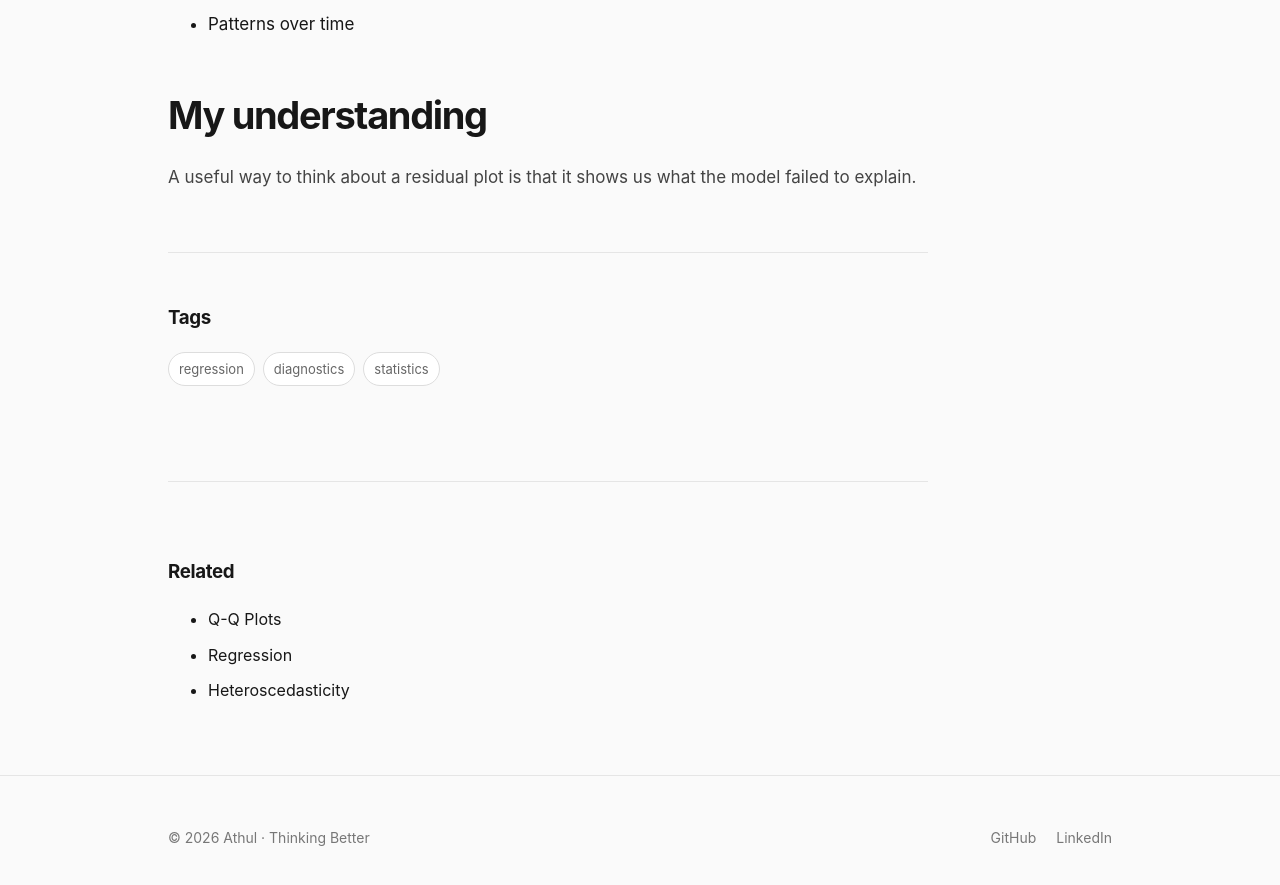
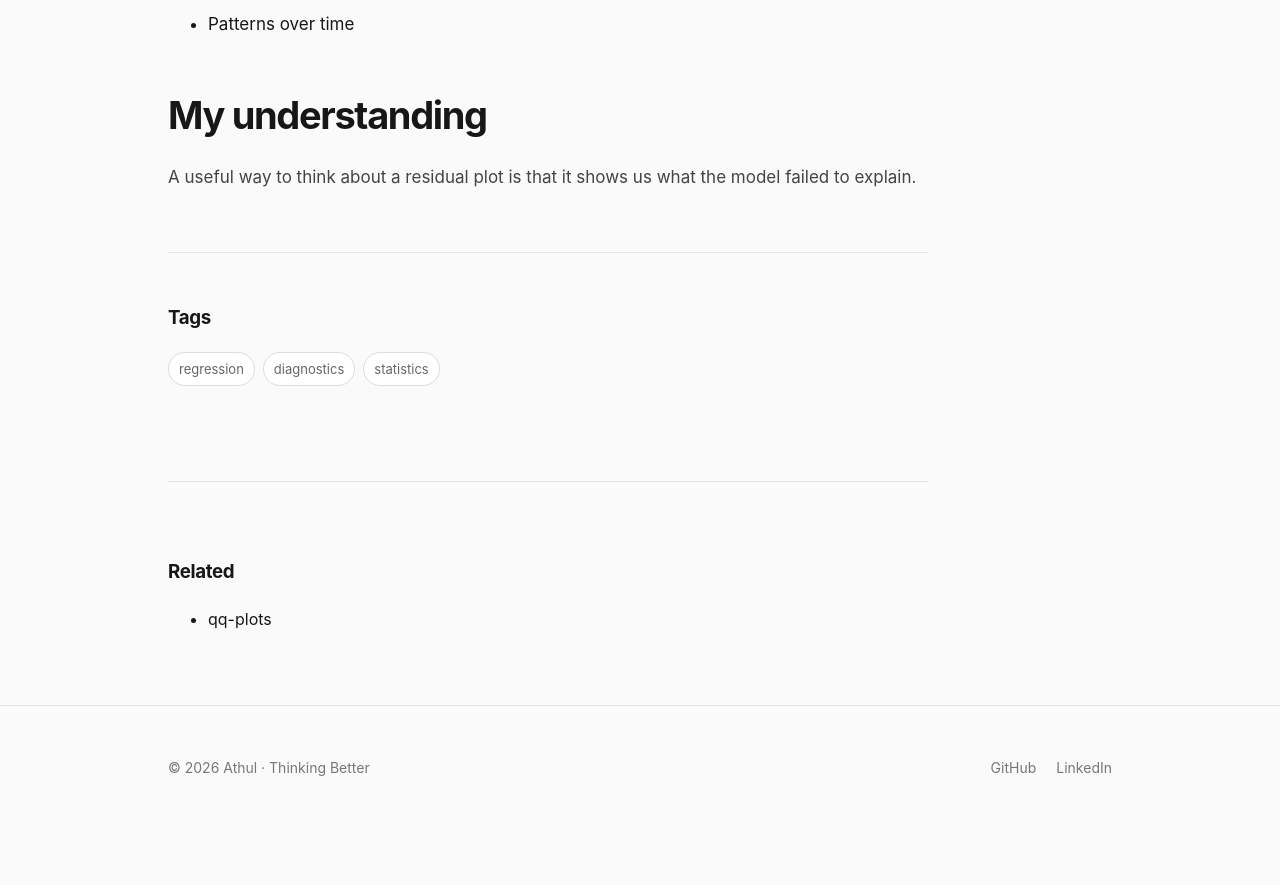
Before and after one commit to anorexigenic-specification58/anorexigenic-specification58.github.io, a Jekyll site: the page built from _notes/residual-plots.md, in a window 1280 px wide and 900 px high, scrolled down 1066 px. Shown: the top 885 px of the window. Built offline with Jekyll 4.4.1, drawn with Linux system fonts in a browser that asks for light colours; after the commit the page ends 1895 px from its top, so only the background shows below that.

Commit message:
Link Residual Plots to Q-Q Plots

```diff
--- a/_notes/residual-plots.md
+++ b/_notes/residual-plots.md
@@ -9,9 +9,7 @@ tags:
   - statistics
 
 related:
-  - Q-Q Plots
-  - Regression
-  - Heteroscedasticity
+  - qq-plots
 
 status: evergreen
 ---
```
